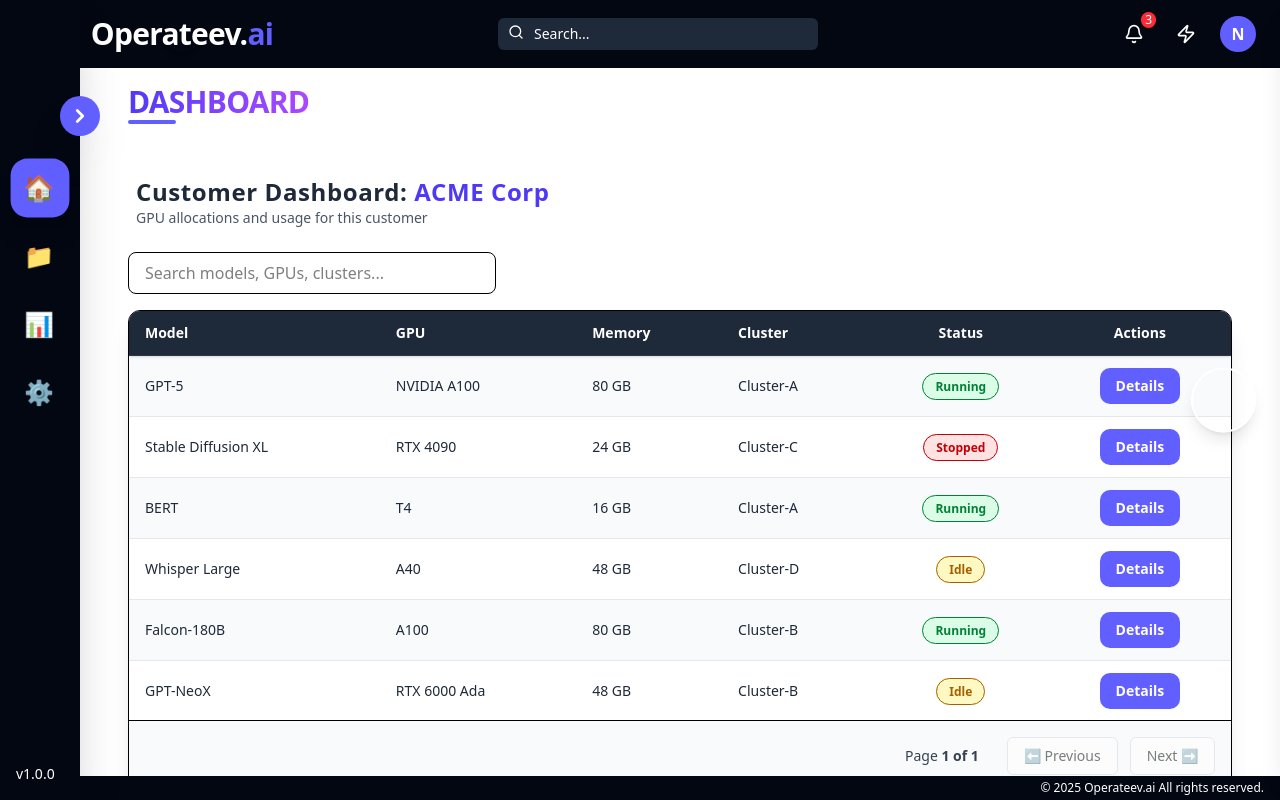
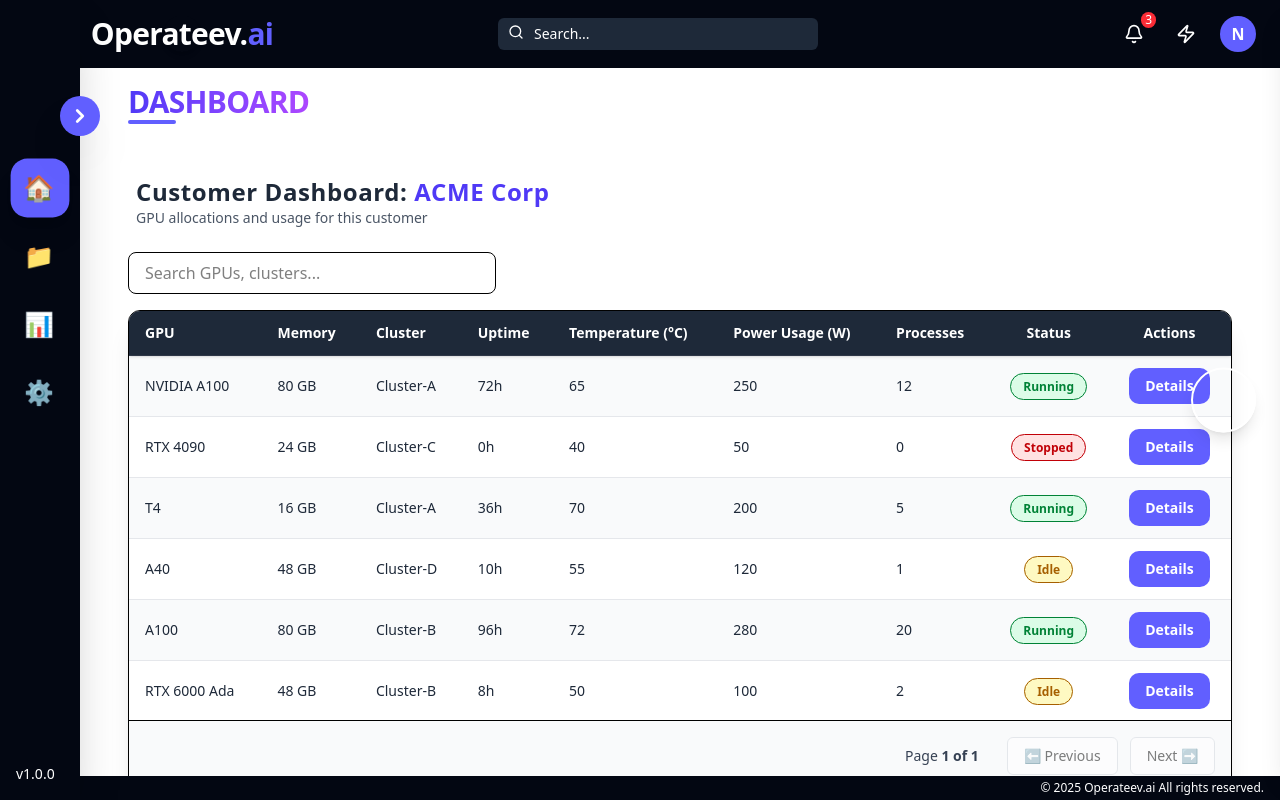
Before and after one commit to argadenil/operateev-ai, a Next.js app: page /dashboard in a window 1280 px wide. Built offline with nearby package versions, Linux system fonts and the light colour scheme; grey boxes are pictures that could not be loaded.

Commit message:
changes added

```diff
--- a/app/dashboard/page.tsx
+++ b/app/dashboard/page.tsx
@@ -32,20 +32,23 @@ ChartJS.register(CategoryScale, LinearScale, PointElement, LineElement, ArcEleme
 
 type GPUResource = {
   id: number;
-  model: string;
   gpu: string;
   memory: string;
   cluster: string;
   status: string;
+  uptime: string;
+  temperature: number;
+  power: number;
+  processes: number;
 };
 
 const data: GPUResource[] = [
-  { id: 1, model: "GPT-5", gpu: "NVIDIA A100", memory: "80 GB", cluster: "Cluster-A", status: "Running" },
-  { id: 2, model: "Stable Diffusion XL", gpu: "RTX 4090", memory: "24 GB", cluster: "Cluster-C", status: "Stopped" },
-  { id: 3, model: "BERT", gpu: "T4", memory: "16 GB", cluster: "Cluster-A", status: "Running" },
-  { id: 4, model: "Whisper Large", gpu: "A40", memory: "48 GB", cluster: "Cluster-D", status: "Idle" },
-  { id: 5, model: "Falcon-180B", gpu: "A100", memory: "80 GB", cluster: "Cluster-B", status: "Running" },
-  { id: 6, model: "GPT-NeoX", gpu: "RTX 6000 Ada", memory: "48 GB", cluster: "Cluster-B", status: "Idle" },
+  { id: 1, gpu: "NVIDIA A100", memory: "80 GB", cluster: "Cluster-A", status: "Running", uptime: "72h", temperature: 65, power: 250, processes: 12 },
+  { id: 2, gpu: "RTX 4090", memory: "24 GB", cluster: "Cluster-C", status: "Stopped", uptime: "0h", temperature: 40, power: 50, processes: 0 },
+  { id: 3, gpu: "T4", memory: "16 GB", cluster: "Cluster-A", status: "Running", uptime: "36h", temperature: 70, power: 200, processes: 5 },
+  { id: 4, gpu: "A40", memory: "48 GB", cluster: "Cluster-D", status: "Idle", uptime: "10h", temperature: 55, power: 120, processes: 1 },
+  { id: 5, gpu: "A100", memory: "80 GB", cluster: "Cluster-B", status: "Running", uptime: "96h", temperature: 72, power: 280, processes: 20 },
+  { id: 6, gpu: "RTX 6000 Ada", memory: "48 GB", cluster: "Cluster-B", status: "Idle", uptime: "8h", temperature: 50, power: 100, processes: 2 },
 ];
 
 export default function Dashboard() {
@@ -56,10 +59,13 @@ export default function Dashboard() {
   const [selectedModel, setSelectedModel] = React.useState<GPUResource | null>(null);
 
   const columns: ColumnDef<GPUResource>[] = [
-    { accessorKey: "model", header: "Model" },
     { accessorKey: "gpu", header: "GPU" },
     { accessorKey: "memory", header: "Memory" },
     { accessorKey: "cluster", header: "Cluster" },
+    { accessorKey: "uptime", header: "Uptime" },
+    { accessorKey: "temperature", header: "Temperature (°C)" },
+    { accessorKey: "power", header: "Power Usage (W)" },
+    { accessorKey: "processes", header: "Processes" },
     {
       accessorKey: "status",
       header: "Status",
@@ -69,8 +75,8 @@ export default function Dashboard() {
           status === "Running"
             ? "bg-green-100 text-green-700 border-green-700"
             : status === "Idle"
-              ? "bg-yellow-100 text-yellow-700 border-yellow-700"
-              : "bg-red-100 text-red-700 border-red-700";
+            ? "bg-yellow-100 text-yellow-700 border-yellow-700"
+            : "bg-red-100 text-red-700 border-red-700";
 
         return (
           <span className={`px-3 py-1 rounded-full text-xs font-semibold border ${color}`}>
@@ -155,7 +161,7 @@ export default function Dashboard() {
         <input
           value={globalFilter ?? ""}
           onChange={(e) => setGlobalFilter(e.target.value)}
-          placeholder="Search models, GPUs, clusters..."
+          placeholder="Search GPUs, clusters..."
           className="px-4 py-2 border rounded-lg w-1/3 focus:outline-none focus:ring-2 focus:ring-indigo-500"
         />
       </div>
@@ -168,7 +174,7 @@ export default function Dashboard() {
               {table.getHeaderGroups().map((headerGroup) => (
                 <tr key={headerGroup.id} className="text-sm text-white">
                   {headerGroup.headers.map((header) => {
-                    const isCenter = header.column.id === "status" || header.column.id === "actions";
+                    const isCenter = ["status", "actions"].includes(header.column.id);
                     return (
                       <th
                         key={header.id}
@@ -195,7 +201,7 @@ export default function Dashboard() {
                   className={`transition ${i % 2 === 0 ? "bg-gray-50" : "bg-white"} hover:bg-indigo-50`}
                 >
                   {row.getVisibleCells().map((cell) => {
-                    const isCenter = cell.column.id === "status" || cell.column.id === "actions";
+                    const isCenter = ["status", "actions"].includes(cell.column.id);
                     return (
                       <td
                         key={cell.id}
@@ -250,14 +256,13 @@ export default function Dashboard() {
 
             {/* Info Grid */}
             <div className="grid grid-cols-2 md:grid-cols-3 gap-6 mb-8">
-              <div><span className="font-semibold">Model:</span> {selectedModel.model}</div>
               <div><span className="font-semibold">GPU:</span> {selectedModel.gpu}</div>
               <div><span className="font-semibold">Memory:</span> {selectedModel.memory}</div>
               <div><span className="font-semibold">Cluster:</span> {selectedModel.cluster}</div>
-              <div><span className="font-semibold">Uptime:</span> 72 hours</div>
-              <div><span className="font-semibold">Temperature:</span> 65°C</div>
-              <div><span className="font-semibold">Power Usage:</span> 250W</div>
-              <div><span className="font-semibold">Processes Running:</span> 12</div>
+              <div><span className="font-semibold">Uptime:</span> {selectedModel.uptime}</div>
+              <div><span className="font-semibold">Temperature:</span> {selectedModel.temperature}°C</div>
+              <div><span className="font-semibold">Power Usage:</span> {selectedModel.power}W</div>
+              <div><span className="font-semibold">Processes Running:</span> {selectedModel.processes}</div>
               <div className="col-span-2">
                 <span className="font-semibold">Status:</span>{" "}
                 <span
@@ -274,11 +279,10 @@ export default function Dashboard() {
             </div>
 
             {/* Charts */}
-            {/* Charts */}
             <div className="grid grid-cols-1 md:grid-cols-2 gap-6 mb-6">
               <div className="bg-gray-50 rounded-xl p-4 shadow">
                 <h3 className="text-sm font-semibold text-gray-700 mb-2">GPU Utilization Over Time</h3>
-                <div className="h-48"> {/* smaller fixed height */}
+                <div className="h-48">
                   <Line
                     data={lineChartData}
                     options={{
@@ -291,7 +295,7 @@ export default function Dashboard() {
               </div>
               <div className="bg-gray-50 rounded-xl p-4 shadow">
                 <h3 className="text-sm font-semibold text-gray-700 mb-2">Memory Usage</h3>
-                <div className="h-48"> {/* smaller fixed height */}
+                <div className="h-48">
                   <Pie
                     data={pieChartData}
                     options={{
@@ -303,7 +307,6 @@ export default function Dashboard() {
                 </div>
               </div>
             </div>
-
 
             {/* Additional Stats */}
             <div className="bg-gray-50 rounded-xl p-4 shadow mb-6">
```
